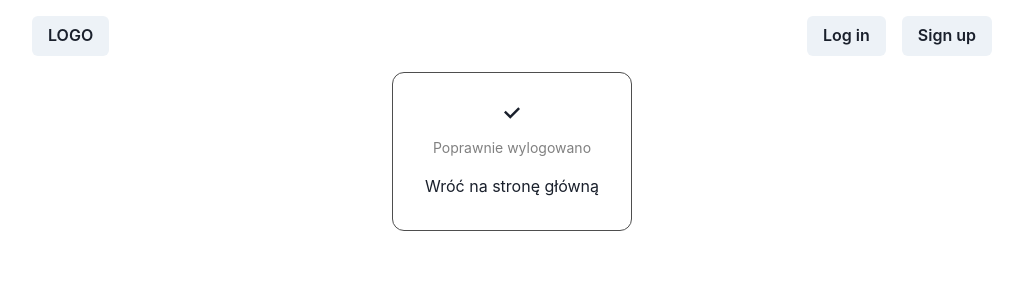
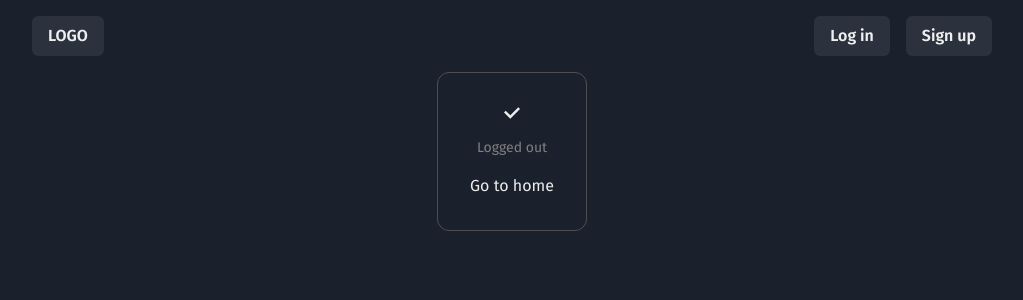
Before and after one commit to Archi711/code-n-meet, a React (Create React App) app: page /logout in a window 1280 px wide. Shown: the top 300 px of the page, without its empty margins (128-1151 px from the left). Built offline with nearby package versions, Linux system fonts and the light colour scheme; no server answers.

Commit message:
tbc: update deps, update theme, fixes

```diff
--- a/package.json
+++ b/package.json
@@ -17,9 +17,12 @@
     "@types/react-dom": "^16.9.14",
     "@types/react-redux": "^7.1.20",
     "formik": "^2.2.9",
+    "formik-chakra-ui": "^1.6.0",
     "framer-motion": "^4.1.17",
+    "http-status-codes": "^2.2.0",
     "react": "^17.0.2",
     "react-dom": "^17.0.2",
+    "react-helmet-async": "^1.2.2",
     "react-redux": "^7.2.6",
     "react-router-dom": "^6.2.1",
     "react-scripts": "4.0.3",
--- a/src/App.tsx
+++ b/src/App.tsx
@@ -1,11 +1,13 @@
 import { Container } from '@chakra-ui/react'
 import { BrowserRouter } from 'react-router-dom'
+import AppHelmet from './components/common/Helmet'
 import AppHeader from './components/general/Header'
 import AppRoutes from './components/pages/routes'
 
 function App() {
   return (
     <Container maxW='container.lg'>
+      <AppHelmet />
       <BrowserRouter>
         <AppHeader />
         <AppRoutes />
--- /dev/null
+++ b/src/components/common/Helmet/index.tsx
@@ -0,0 +1,18 @@
+import { Helmet } from 'react-helmet-async'
+
+export default function AppHelmet() {
+  return (
+    <Helmet>
+      <link rel='preconnect' href='https://fonts.googleapis.com' />
+      <link rel='preconnect' href='https://fonts.gstatic.com' />
+      <link
+        href='https://fonts.googleapis.com/css2?family=Fira+Code:wght@300;400;700&display=swap'
+        rel='stylesheet'
+      ></link>
+      <link
+        href='https://fonts.googleapis.com/css2?family=Fira+Sans:wght@100;400;600&display=swap'
+        rel='stylesheet'
+      ></link>
+    </Helmet>
+  )
+}
--- a/src/components/custom/AppInput.tsx
+++ b/src/components/custom/AppInput.tsx
@@ -6,8 +6,8 @@ import {
   NumberInputStepper,
   Textarea,
   Input,
-  Switch,
 } from '@chakra-ui/react'
+import { SwitchControl } from 'formik-chakra-ui'
 import { FieldInputProps } from 'formik'
 
 export type InputType =
@@ -37,7 +37,9 @@ export const AppNumberInput = (props: InputProps) => {
 
 export const AppTextFieldInput = (props: InputProps) => <Textarea {...props} />
 
-export const AppCheckboxInput = (props: InputProps) => <Switch {...props} />
+export const AppCheckboxInput = (props: InputProps) => (
+  <SwitchControl {...props} />
+)
 
 export default function AppInput({ inputProps }: { inputProps: InputProps }) {
   if (inputProps.type === 'number') return <AppNumberInput {...inputProps} />
--- a/src/components/pages/Login.tsx
+++ b/src/components/pages/Login.tsx
@@ -1,8 +1,9 @@
 import { Box, Button, Center, Flex } from '@chakra-ui/react'
-import { Formik, Form, FormikHelpers } from 'formik'
+import { Formik, Form } from 'formik'
 import { useEffect } from 'react'
 import { useNavigate } from 'react-router-dom'
 import { useAppDispatch } from '../../app/hooks'
+import useApiError from '../../hooks/useApiError'
 import { login } from '../../redux/features/authSlice'
 import { useLoginMutation } from '../../redux/services/api'
 import { LoginBody } from '../../types'
@@ -15,13 +16,16 @@ const initialValues: LoginBody = {
 }
 
 export default function Login() {
-  const [trigger, { data, isLoading }] = useLoginMutation()
+  const [trigger, { data, isLoading, error }] = useLoginMutation()
+  useApiError(error, {
+    404: {
+      title: 'Wrong credentials',
+      description: 'User not found, try again!',
+    },
+  })
   const dispatch = useAppDispatch()
   const navigate = useNavigate()
-  const handleSubmit = (
-    values: LoginBody,
-    helpers: FormikHelpers<LoginBody>
-  ) => {
+  const handleSubmit = (values: LoginBody) => {
     trigger(values)
   }
   useEffect(() => {
@@ -47,7 +51,7 @@ export default function Login() {
           <Flex as={Form} flexDirection={'column'} gap='1em'>
             <AppFormField labelText='Login' name='login' type='text' />
             <AppFormField labelText='Hasło' name='password' type='password' />
-            <Button isLoading={isLoading} bgColor='orange.300' type='submit'>
+            <Button isLoading={isLoading} bgColor='orange.600' type='submit'>
               Zaloguj
             </Button>
           </Flex>
--- a/src/components/pages/Logout.tsx
+++ b/src/components/pages/Logout.tsx
@@ -12,11 +12,22 @@ export default function Logout() {
     dispatch(logout())
   }, [dispatch])
 
-  return <Center>
-    <Flex border='1px solid #4e4e4e' alignItems={'center'} borderRadius={'12px'} p='2em' flexDirection={'column'} gap='1em'>
-      <CheckIcon />
-      <Text color={'GrayText'} fontSize='sm'>Poprawnie wylogowano</Text>
-      <AppLink to='/'>Wróć na stronę główną</AppLink>
-    </Flex>
-  </Center>
+  return (
+    <Center>
+      <Flex
+        border='1px solid #4e4e4e'
+        alignItems={'center'}
+        borderRadius={'12px'}
+        p='2em'
+        flexDirection={'column'}
+        gap='1em'
+      >
+        <CheckIcon />
+        <Text color={'GrayText'} fontSize='sm'>
+          Logged out
+        </Text>
+        <AppLink to='/'>Go to home</AppLink>
+      </Flex>
+    </Center>
+  )
 }
--- a/src/components/pages/ProfileSettings.tsx
+++ b/src/components/pages/ProfileSettings.tsx
@@ -33,7 +33,10 @@ export default function ProfileSettings() {
       <Center>
         <Formik<EditProfileData>
           initialValues={initialValues}
-          onSubmit={(values, helpers) => {}}
+          onSubmit={(values, helpers) => {
+            console.dir(values)
+            helpers.setSubmitting(false)
+          }}
         >
           <Stack as={Form}>
             <Stack>
@@ -50,7 +53,7 @@ export default function ProfileSettings() {
             </Stack>
             <Stack>
               <Text>personal data</Text>
-              <AppFormField name='name' labelText='name' type='email' />
+              <AppFormField name='name' labelText='name' type='text' />
               <AppFormField
                 name='profileDescription'
                 labelText='profile description'
@@ -70,6 +73,9 @@ export default function ProfileSettings() {
                 type='checkbox'
               />
             </Stack>
+            <Button type='submit' variant='solid' colorScheme='blue'>
+              save changes
+            </Button>
           </Stack>
         </Formik>
       </Center>
--- /dev/null
+++ b/src/hooks/useApiError.tsx
@@ -0,0 +1,38 @@
+import { useToast } from '@chakra-ui/react'
+import { SerializedError } from '@reduxjs/toolkit'
+import { FetchBaseQueryError } from '@reduxjs/toolkit/dist/query'
+import { StatusCodes } from 'http-status-codes'
+import { useEffect } from 'react'
+
+type ErrorMessage = { title: string; description: string }
+
+export default function useApiError(
+  error: FetchBaseQueryError | SerializedError | undefined,
+  messages: Partial<
+    Record<StatusCodes | FetchBaseQueryError['status'], ErrorMessage>
+  >
+) {
+  const toast = useToast()
+  useEffect(() => {
+    if (error) {
+      const toastId = Math.random()
+      const toastMessage: ErrorMessage = ('originalStatus' in error &&
+        messages[error?.originalStatus]) || {
+        title: 'Unexpected error!',
+        description:
+          ('message' in error && error?.message) ||
+          ('data' in error && (error?.data as string)) ||
+          'An unexpected error has happened, try reloading page!',
+      }
+
+      toast({
+        id: toastId,
+        ...toastMessage,
+        isClosable: true,
+        duration: 6000,
+        status: 'error',
+        position: 'bottom-left',
+      })
+    }
+  }, [error])
+}
--- a/src/index.tsx
+++ b/src/index.tsx
@@ -4,14 +4,18 @@ import App from './App'
 import { store } from './app/store'
 import { Provider } from 'react-redux'
 import { ChakraProvider } from '@chakra-ui/react'
+import theme from './theme'
+import { HelmetProvider } from 'react-helmet-async'
 
 ReactDOM.render(
   <React.StrictMode>
-    <ChakraProvider>
-      <Provider store={store}>
-        <App />
-      </Provider>
-    </ChakraProvider>
+    <HelmetProvider>
+      <ChakraProvider theme={theme}>
+        <Provider store={store}>
+          <App />
+        </Provider>
+      </ChakraProvider>
+    </HelmetProvider>
   </React.StrictMode>,
   document.getElementById('root')
 )
--- /dev/null
+++ b/src/theme/index.ts
@@ -0,0 +1,15 @@
+import { extendTheme } from '@chakra-ui/react'
+
+const theme = extendTheme({
+  fonts: {
+    heading: 'Fira Code, monospace',
+    body: 'Fira Sans, sans-serif',
+    mono: 'Fira Code, monospace',
+  },
+  config: {
+    initialColorMode: 'dark',
+    useSystemColorMode: false,
+  },
+})
+
+export default theme
```
Also changed, not shown: .eslintrc.json, 1 other file (tests, documents, lock files or other folders).
